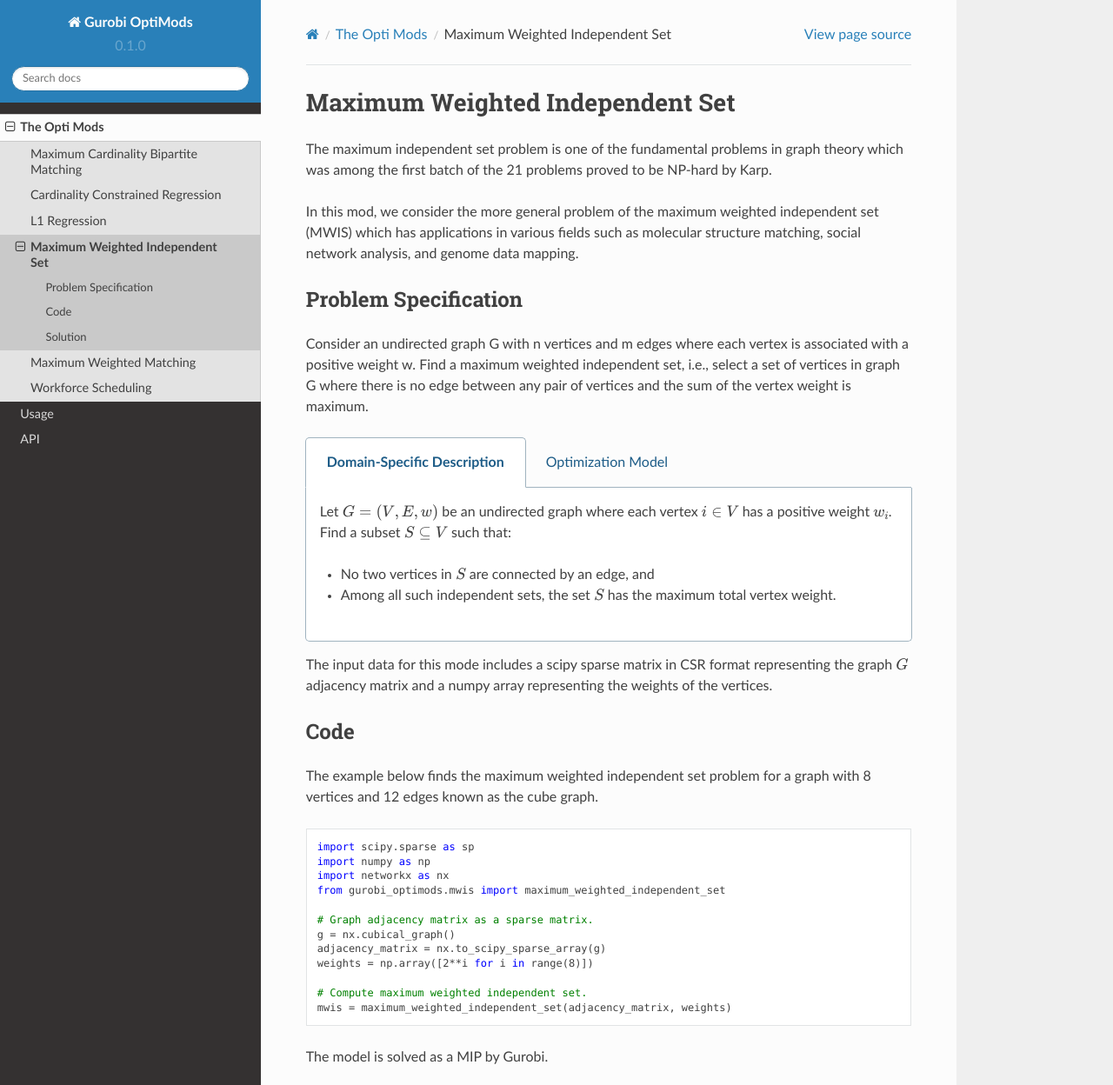
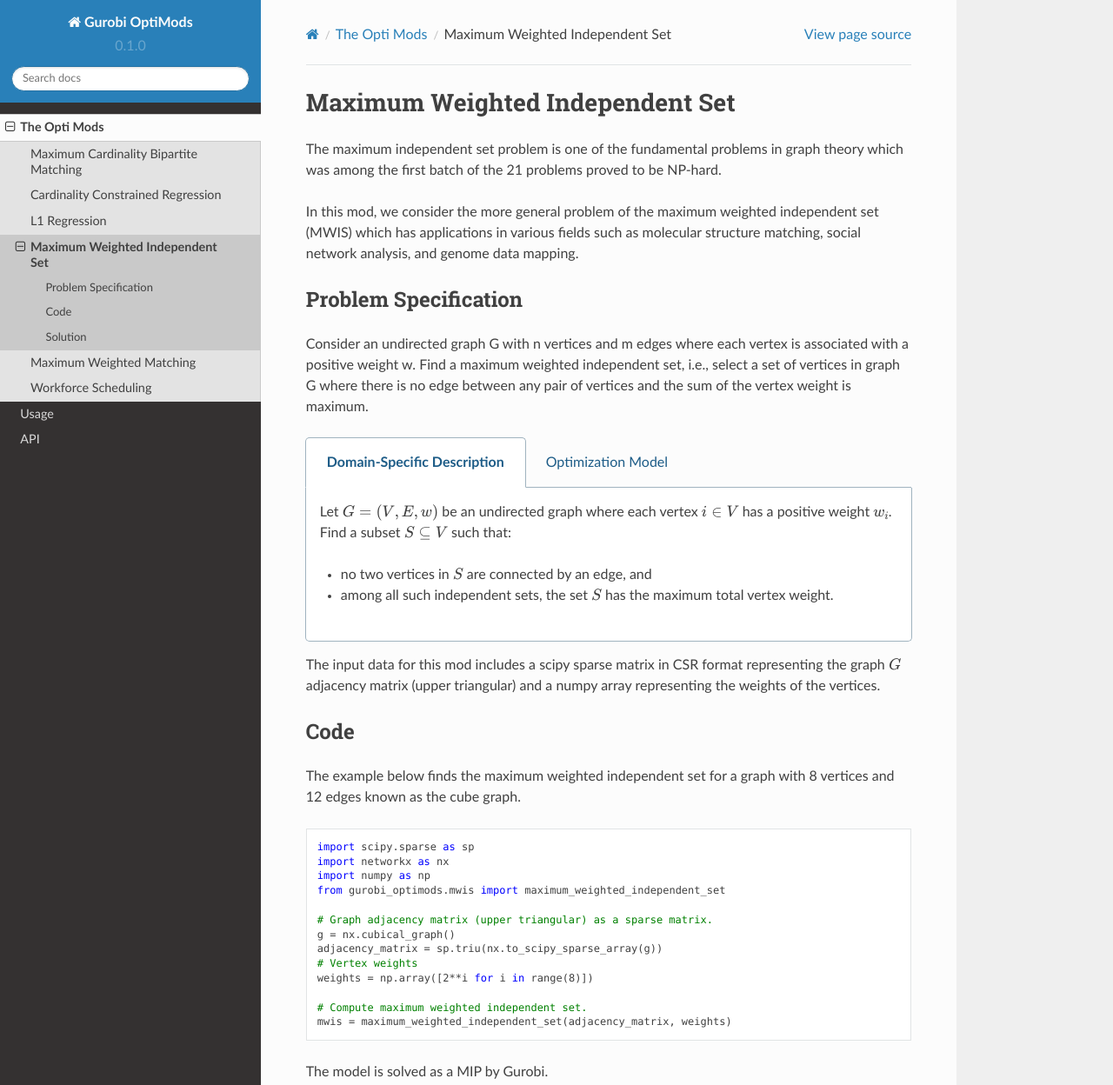
Before and after one commit to Gurobi/gurobi-optimods, a Sphinx documentation site: the page built from docs/source/mods/mwis.rst, in a window 1280 px wide and 1400 px high, cut to the strip 0-1248 px from the top of the window. Shown: the whole strip at 87% size. Built offline with Sphinx 7.4.7 and the Read the Docs theme 2.0.0, drawn with Linux system fonts in a browser that asks for light colours; some of the changed text lies outside the part shown.

Commit message:
minor changes in the doc

```diff
--- a/docs/source/mods/mwis.rst
+++ b/docs/source/mods/mwis.rst
@@ -2,7 +2,7 @@ Maximum Weighted Independent Set
 ================================
 The maximum independent set problem is one of the fundamental problems
 in graph theory which was among the first batch of the 21 problems proved to
-be NP-hard by Karp.
+be NP-hard.
 
 In this mod, we consider the more general problem of the maximum weighted
 independent set (MWIS) which has applications in various fields such as molecular
@@ -25,8 +25,8 @@ vertices and the sum of the vertex weight is maximum.
         :math:`i \in V` has a positive weight :math:`w_i`. Find a
         subset :math:`S \subseteq V` such that:
 
-        * No two vertices in :math:`S` are connected by an edge, and
-        * Among all such independent sets, the set :math:`S` has the maximum total vertex weight.
+        * no two vertices in :math:`S` are connected by an edge, and
+        * among all such independent sets, the set :math:`S` has the maximum total vertex weight.
 
     .. tab:: Optimization Model
 
@@ -48,27 +48,28 @@ vertices and the sum of the vertex weight is maximum.
                               & x_i \in \{0, 1\} & \forall i \in V
             \end{align}
 
-The input data for this mode includes a scipy sparse matrix in CSR format
-representing the graph :math:`G` adjacency matrix and a numpy array
-representing the weights of the vertices.
+The input data for this mod includes a scipy sparse matrix in CSR format
+representing the graph :math:`G` adjacency matrix (upper triangular) and a
+numpy array representing the weights of the vertices.
 
 
 Code
 ----
 
-The example below finds the maximum weighted independent set problem
-for a graph with 8 vertices and 12 edges known as the cube graph.
+The example below finds the maximum weighted independent set for
+a graph with 8 vertices and 12 edges known as the cube graph.
 
 .. testcode:: mwis
 
     import scipy.sparse as sp
+    import networkx as nx
     import numpy as np
-    import networkx as nx
     from gurobi_optimods.mwis import maximum_weighted_independent_set
 
-    # Graph adjacency matrix as a sparse matrix.
+    # Graph adjacency matrix (upper triangular) as a sparse matrix.
     g = nx.cubical_graph()
-    adjacency_matrix = nx.to_scipy_sparse_array(g)
+    adjacency_matrix = sp.triu(nx.to_scipy_sparse_array(g))
+    # Vertex weights
     weights = np.array([2**i for i in range(8)])
 
     # Compute maximum weighted independent set.
```
Also changed, not shown: other parts of docs/source/mods/mwis.rst (+7 -6 lines).
